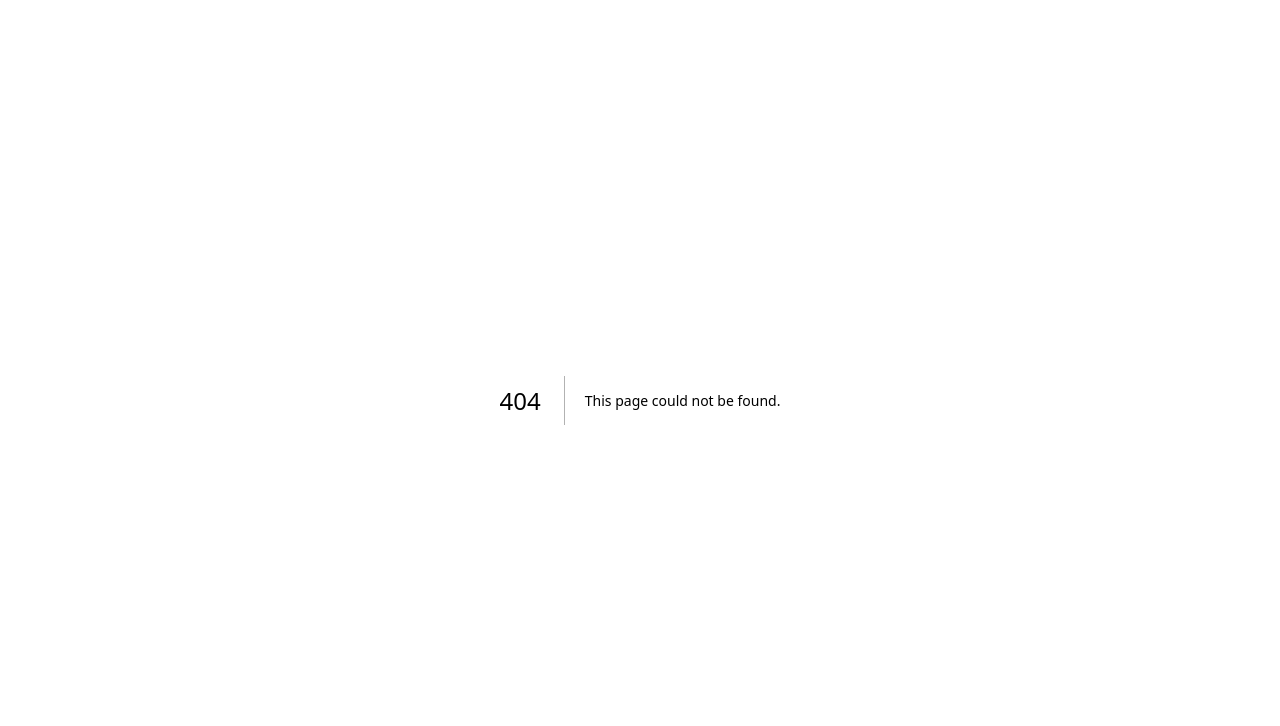
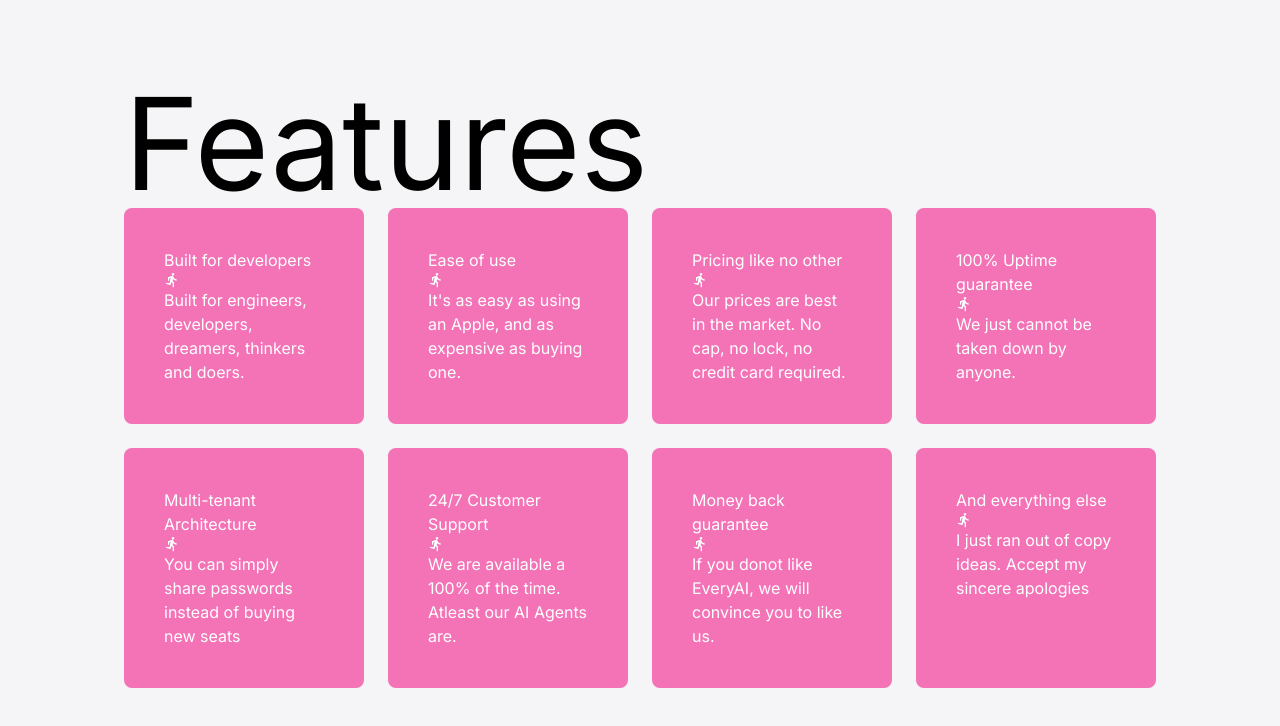
Before and after one commit to olegv101/postRunClaritySite, a Next.js app: page /features in a window 1280 px wide. Before the commit this address had no page. Shown: the top 726 px of the page. Built offline with nearby package versions, Linux system fonts and the light colour scheme.

Commit message:
features page

```diff
--- /dev/null
+++ b/src/app/features/page.tsx
@@ -0,0 +1,70 @@
+import React from 'react';
+import { RiRunFill } from "react-icons/ri";
+
+export default function Features() {
+
+    const features = [
+        {
+            title: "Built for developers",
+            description:
+                "Built for engineers, developers, dreamers, thinkers and doers.",
+            icon: <RiRunFill />,
+        },
+        {
+            title: "Ease of use",
+            description:
+                "It's as easy as using an Apple, and as expensive as buying one.",
+            icon: <RiRunFill />,
+        },
+        {
+            title: "Pricing like no other",
+            description:
+                "Our prices are best in the market. No cap, no lock, no credit card required.",
+            icon: <RiRunFill />,
+        },
+        {
+            title: "100% Uptime guarantee",
+            description: "We just cannot be taken down by anyone.",
+            icon: <RiRunFill />,
+        },
+        {
+            title: "Multi-tenant Architecture",
+            description: "You can simply share passwords instead of buying new seats",
+            icon: <RiRunFill />,
+        },
+        {
+            title: "24/7 Customer Support",
+            description:
+                "We are available a 100% of the time. Atleast our AI Agents are.",
+            icon: <RiRunFill />,
+        },
+        {
+            title: "Money back guarantee",
+            description:
+                "If you donot like EveryAI, we will convince you to like us.",
+            icon: <RiRunFill />,
+        },
+        {
+            title: "And everything else",
+            description: "I just ran out of copy ideas. Accept my sincere apologies",
+            icon: <RiRunFill />,
+        },
+    ];
+
+    return (
+        <div className='min-h-screen p-20 flex justify-center'>
+            <div className="flex flex-col">
+                <h1 className='text-9xl'>Features</h1>
+                <div className="grid grid-cols-1 md:grid-cols-2 lg:grid-cols-3 xl:grid-cols-4 gap-6 w-full max-w-6xl">
+                    {features.map((feature, index) => (
+                        <div className='w-60 p-10 rounded-lg bg-pink-400 text-white' key={index}>
+                            <h2 className='text'>{feature.title}</h2>
+                            {feature.icon}
+                            <p>{feature.description}</p>
+                        </div>
+                    ))}
+                </div>
+            </div>
+        </div>
+    );
+};
--- a/src/app/layout.tsx
+++ b/src/app/layout.tsx
@@ -1,12 +1,13 @@
 import type { Metadata } from "next";
 import { Inter } from "next/font/google";
 import "./globals.css";
+
 
 const inter = Inter({ subsets: ["latin"] });
 
 export const metadata: Metadata = {
   title: "Runners High",
-  description: "Scale your run club with vibez, find run clubs near you with vibez wherever you are.",
+  description: "Host or scale your first run club, find run clubs that actually run.",
 };
 
 export default function RootLayout({
@@ -16,7 +17,9 @@ export default function RootLayout({
 }>) {
   return (
     <html lang="en">
-      <body className={inter.className}>{children}</body>
+      <body className={inter.className}>
+        {children}
+      </body>
     </html>
   );
 }
--- a/src/app/page.tsx
+++ b/src/app/page.tsx
@@ -7,6 +7,7 @@ import { BackgroundBeams } from '@/components/ui/background-beams';
 import { IoSparklesOutline } from 'react-icons/io5';
 import { useEffect } from 'react';
 import { motion, useAnimation } from 'framer-motion';
+import Link from 'next/link';
 
 export default function Home() {
   const controls = useAnimation();
@@ -39,7 +40,7 @@ export default function Home() {
       <div className='absolute top-4 right-4 flex space-x-2 md:space-x-4 z-50'>
         <button className="bg-transparent text-black py-2 px-4 rounded-md text-sm md:text-base hover:bg-white">Runner?</button>
         <button className="inline-flex h-12 animate-shimmer items-center justify-center rounded-md border border-slate-800 bg-[linear-gradient(110deg,#000103,45%,#1e2631,55%,#000103)] bg-[length:200%_100%] px-6 font-medium text-white transition-colors focus:outline-none focus:ring-2 focus:ring-slate-400 focus:ring-offset-2 focus:ring-offset-slate-50">
-          More Polished Features
+          <Link href = "/features">More Polished Features</Link>
         </button>
       </div>
 
```
